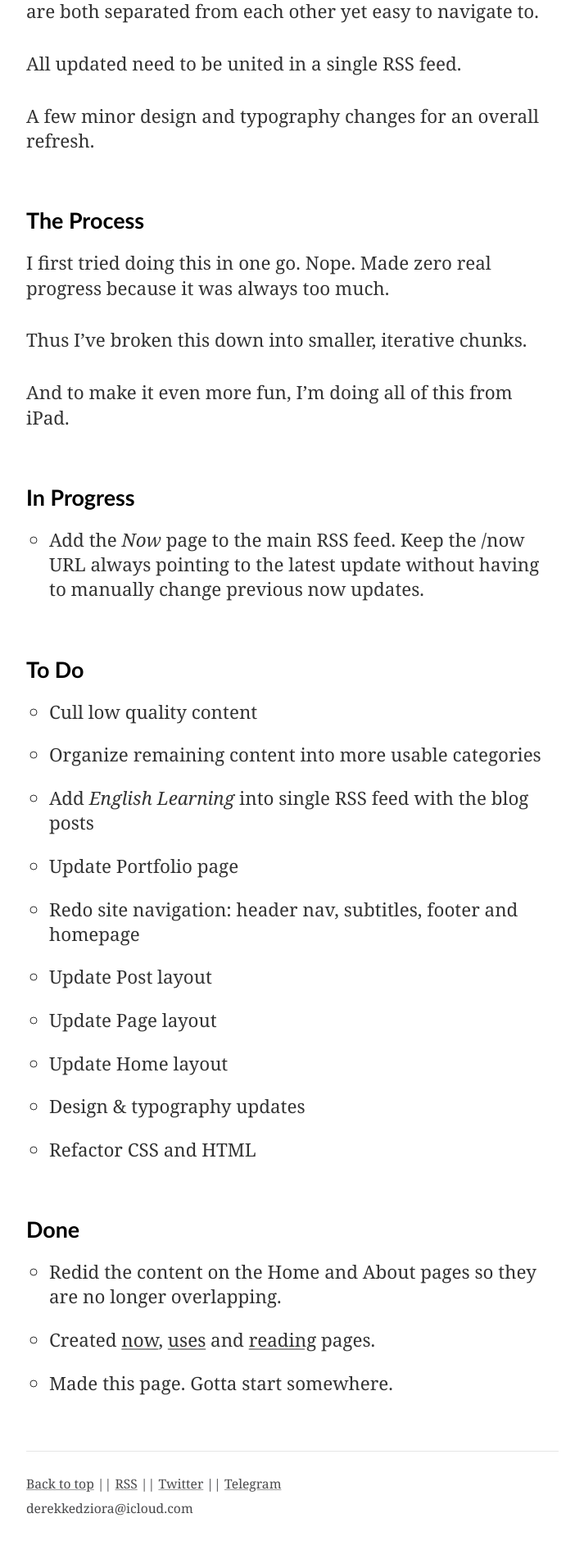
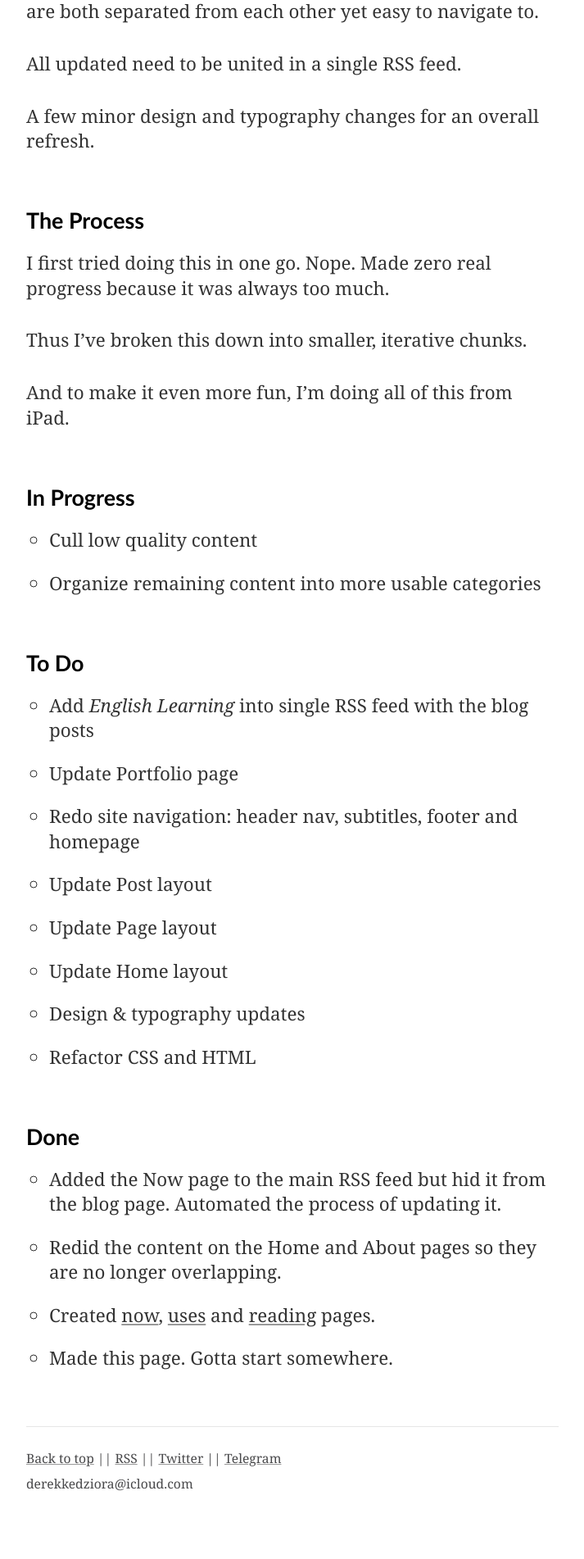
Before and after one commit to parcuri/derekkedziora.com, a Jekyll site: the page built from _pages/open-redesign.md, in a window 1280 px wide. Shown: the part 1131-3033 px from the top of the page at 82% size, without its empty margins (283-996 px from the left). Built offline with Jekyll 4.4.1, drawn with Linux system fonts in a browser that asks for light colours; after the commit the page ends 3003 px from its top, so only the background shows below that.

Commit message:
Updated redesign list

```diff
--- a/_pages/open-redesign.md
+++ b/_pages/open-redesign.md
@@ -37,12 +37,11 @@ And to make it even more fun, I’m doing all of this from iPad.
 
 ## In Progress
 
-- Add the *Now* page to the main RSS feed. Keep the /now URL always pointing to the latest update without having to manually change previous now updates.
+- Cull low quality content
+- Organize remaining content into more usable categories
 
 ## To Do
 
-- Cull low quality content
-- Organize remaining content into more usable categories
 - Add *English Learning* into single RSS feed with the blog posts
 - Update Portfolio page
 - Redo site navigation: header nav, subtitles, footer and homepage
@@ -54,6 +53,7 @@ And to make it even more fun, I’m doing all of this from iPad.
 
 ## Done
 
+- Added the Now page to the main RSS feed but hid it from the blog page. Automated the process of updating it.
 - Redid the content on the Home and About pages so they are no longer overlapping.
 - Created [now](/now), [uses](/uses) and [reading](/reading) pages.
 - Made this page. Gotta start somewhere.
--- a/assets/css/main.scss
+++ b/assets/css/main.scss
@@ -97,6 +97,7 @@ body {
   hanging-punctuation: first last;
   height: 100%;
   line-height: 1.35em;
+  padding: 0 0 10vh 0;
   margin: 0;
   text-rendering: optimizeLegibility;
 }
```
